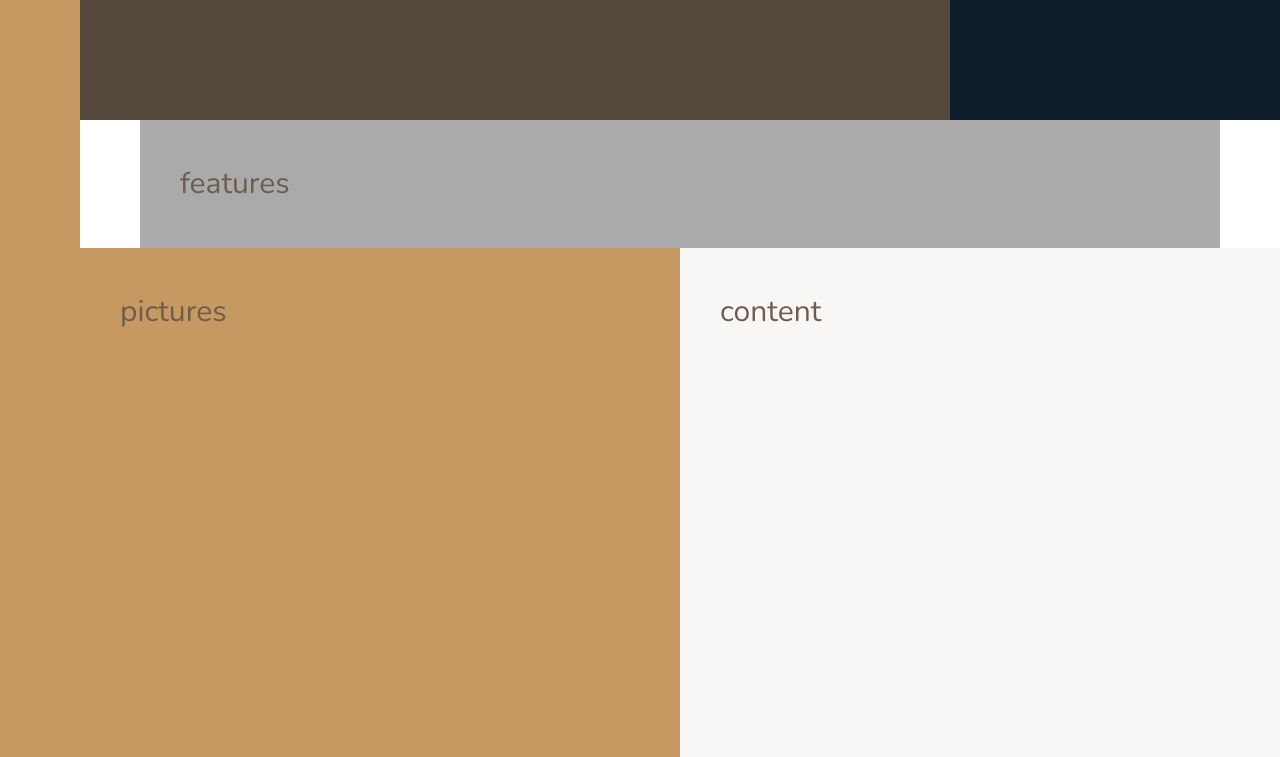
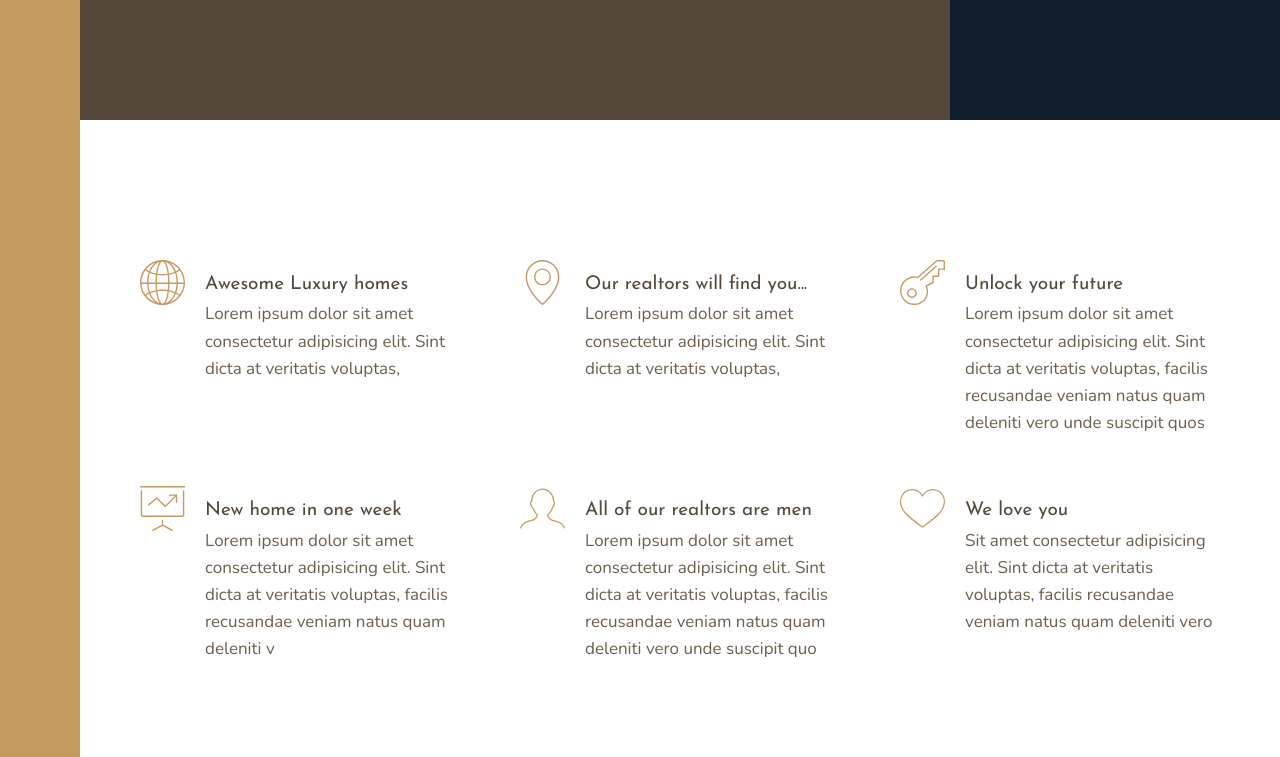
Before and after one commit to chaleay/Grid-Gallery, a website: page index.html in a window 1280 px wide. Shown: the part 520-1277 px from the top of the page. Drawn offline with nearby package versions, Linux system fonts and the light colour scheme.

Commit message:
finished features section

```diff
--- a/index.html
+++ b/index.html
@@ -19,7 +19,73 @@
     <header class="header">Header</header>
     <div class="realtors">realtors</div>
 
-    <section class="features">features</section>
+    <section class="features">
+      <div class="feature">
+        <svg class="feature__icon">
+          <use xlink:href="img/sprite.svg#icon-global"></use>
+          <h4 class="heading-4 heading-4--dark">Awesome Luxury homes</h4>
+          <p class="feature__text">
+            Lorem ipsum dolor sit amet consectetur adipisicing elit. Sint dicta
+            at veritatis voluptas,
+          </p>
+        </svg>
+      </div>
+      <div class="feature">
+        <svg class="feature__icon">
+          <use xlink:href="img/sprite.svg#icon-map-pin"></use>
+          <h4 class="heading-4 heading-4--dark">
+            Our realtors will find you...
+          </h4>
+          <p class="feature__text">
+            Lorem ipsum dolor sit amet consectetur adipisicing elit. Sint dicta
+            at veritatis voluptas,
+        </svg>
+      </div>
+      <div class="feature">
+        <svg class="feature__icon">
+          <use xlink:href="img/sprite.svg#icon-key"></use>
+          <h4 class="heading-4 heading-4--dark">Unlock your future</h4>
+          <p class="feature__text">
+            Lorem ipsum dolor sit amet consectetur adipisicing elit. Sint dicta
+            at veritatis voluptas, facilis recusandae veniam natus quam deleniti
+            vero unde suscipit quos
+          </p>
+        </svg>
+      </div>
+      <div class="feature">
+        <svg class="feature__icon">
+          <use xlink:href="img/sprite.svg#icon-presentation"></use>
+          <h4 class="heading-4 heading-4--dark">New home in one week</h4>
+          <p class="feature__text">
+            Lorem ipsum dolor sit amet consectetur adipisicing elit. Sint dicta
+            at veritatis voluptas, facilis recusandae veniam natus quam deleniti
+            v
+          </p>
+        </svg>
+      </div>
+      <div class="feature">
+        <svg class="feature__icon">
+          <use xlink:href="img/sprite.svg#icon-profile-male"></use>
+          <h4 class="heading-4 heading-4--dark">All of our realtors are men</h4>
+          <p class="feature__text">
+            Lorem ipsum dolor sit amet consectetur adipisicing elit. Sint dicta
+            at veritatis voluptas, facilis recusandae veniam natus quam deleniti
+            vero unde suscipit quo
+          </p>
+        </svg>
+      </div>
+      <div class="feature">
+        <svg class="feature__icon">
+          <use xlink:href="img/sprite.svg#icon-heart"></use>
+          <h4 class="heading-4 heading-4--dark">We love you</h4>
+          <p class="feature__text">
+            Sit amet consectetur adipisicing elit. Sint dicta
+            at veritatis voluptas, facilis recusandae veniam natus quam deleniti
+            vero
+          </p>
+        </svg>
+      </div>
+    </section>
 
     <div class="story__pictures">pictures</div>
     <div class="story__content">content</div>
--- a/sass/_base.scss
+++ b/sass/_base.scss
@@ -42,16 +42,8 @@ body {
   grid-template-rows: 80vh min-content 40vw repeat(3, min-content);
   //using a 12 column grid template
   grid-template-columns:
-    [sidebar-start] 8rem [sidebar-end full-start] minmax(
-      6rem,
-      1fr
-    ) [center-start] repeat(8, [col-start] minmax(min-content, 14rem) [col-end])
+    [sidebar-start] 8rem [sidebar-end full-start] minmax(6rem, 1fr)
+    [center-start] repeat(8, [col-start] minmax(min-content, 14rem) [col-end])
     [center-end]
     minmax(6rem, 1fr) [full-end];
-
-  //dev purposes only
-  & > * {
-    padding: 40px;
-    font-size: 3rem;
-  }
 }
--- a/sass/_features.scss
+++ b/sass/_features.scss
@@ -1,4 +1,38 @@
 .features {
-  background-color: $color-grey-light-2;
+  margin: 15rem 0;
   grid-column: center-start / center-end;
+
+  display: grid;
+  //grid-template-columns: repeat(3, 1fr);
+  grid-template-columns: repeat(auto-fit, minmax(25rem, 1fr));
+  grid-gap: 6rem;
+
+  //align all grid items by tracks
+  //we are aligning by start so  they all begin at same point -
+  //we don't want stretch since then all items stretch to fit longest item
+  align-items: start;
 }
+
+.feature {
+  //to center content insi
+  //display: flex;
+  //justify-content: center;
+  display: grid;
+  grid-template-columns: min-content 1fr;
+  //grid-template-rows: min-content;
+  grid-column-gap: 2rem;
+  //position: relative;
+
+  &__icon {
+    fill: $color-primary;
+    height: 4.5rem;
+    width: 4.5rem;
+    grid-row: 1 / span 2; // -1 this works only for explicit grids
+    transform: translateY(-1rem);
+  }
+
+  &__text {
+    font-size: 1.7rem;
+    //grid-column: 2 / -1;
+  }
+}
--- a/sass/_typography.scss
+++ b/sass/_typography.scss
@@ -0,0 +1,29 @@
+%heading {
+  font-family: $font-display;
+  font-weight: 400;
+}
+
+.heading-1 {
+  @extend %heading;
+}
+
+.heading-2 {
+  @extend %heading;
+}
+
+.heading-3 {
+  @extend %heading;
+}
+
+.heading-4 {
+  @extend %heading;
+  font-size: 1.9rem;
+
+  &--light {
+    color: $color-grey-light-1;
+  }
+
+  &--dark {
+    color: $color-grey-dark-1;
+  }
+}
```
Also changed, not shown: css/style.css.
